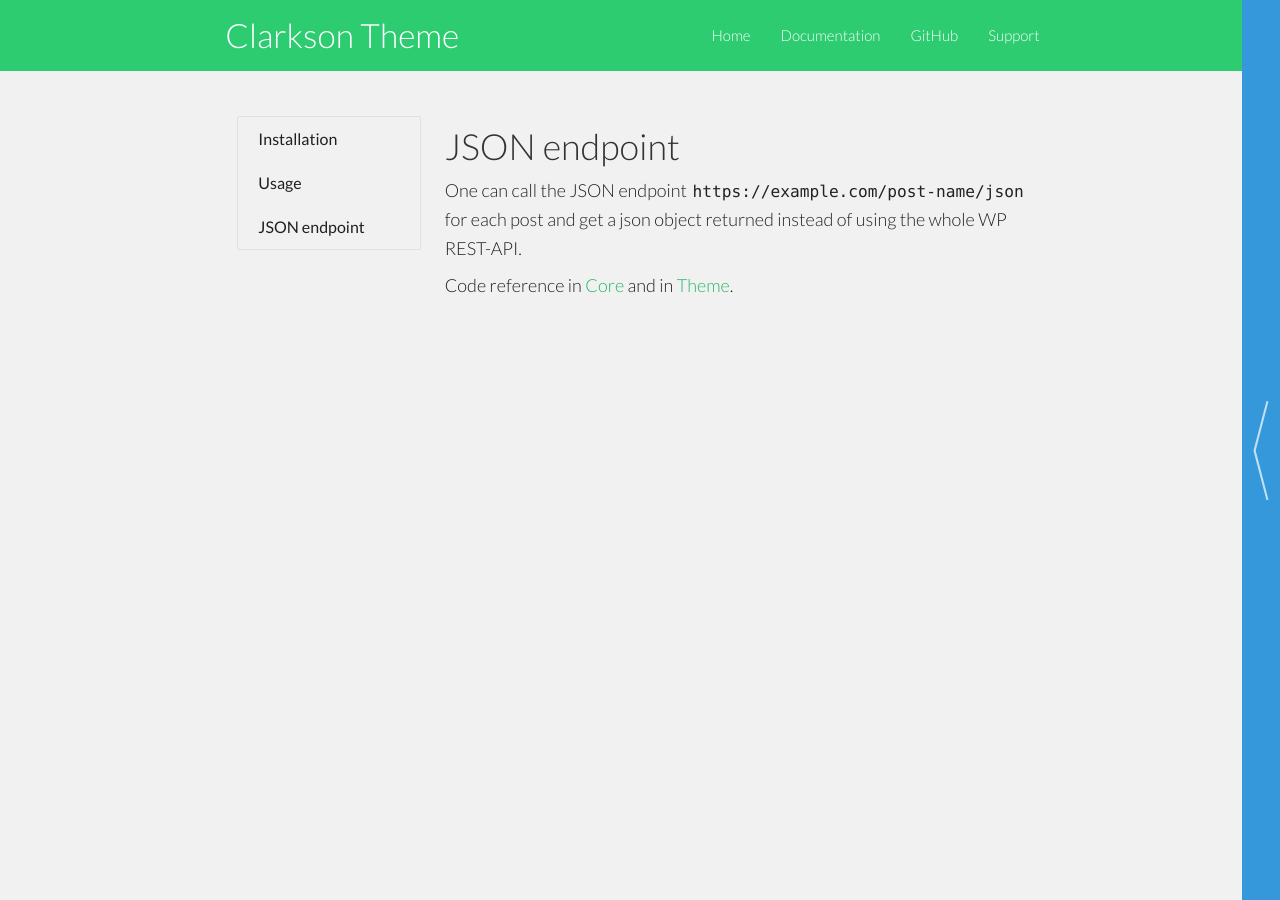
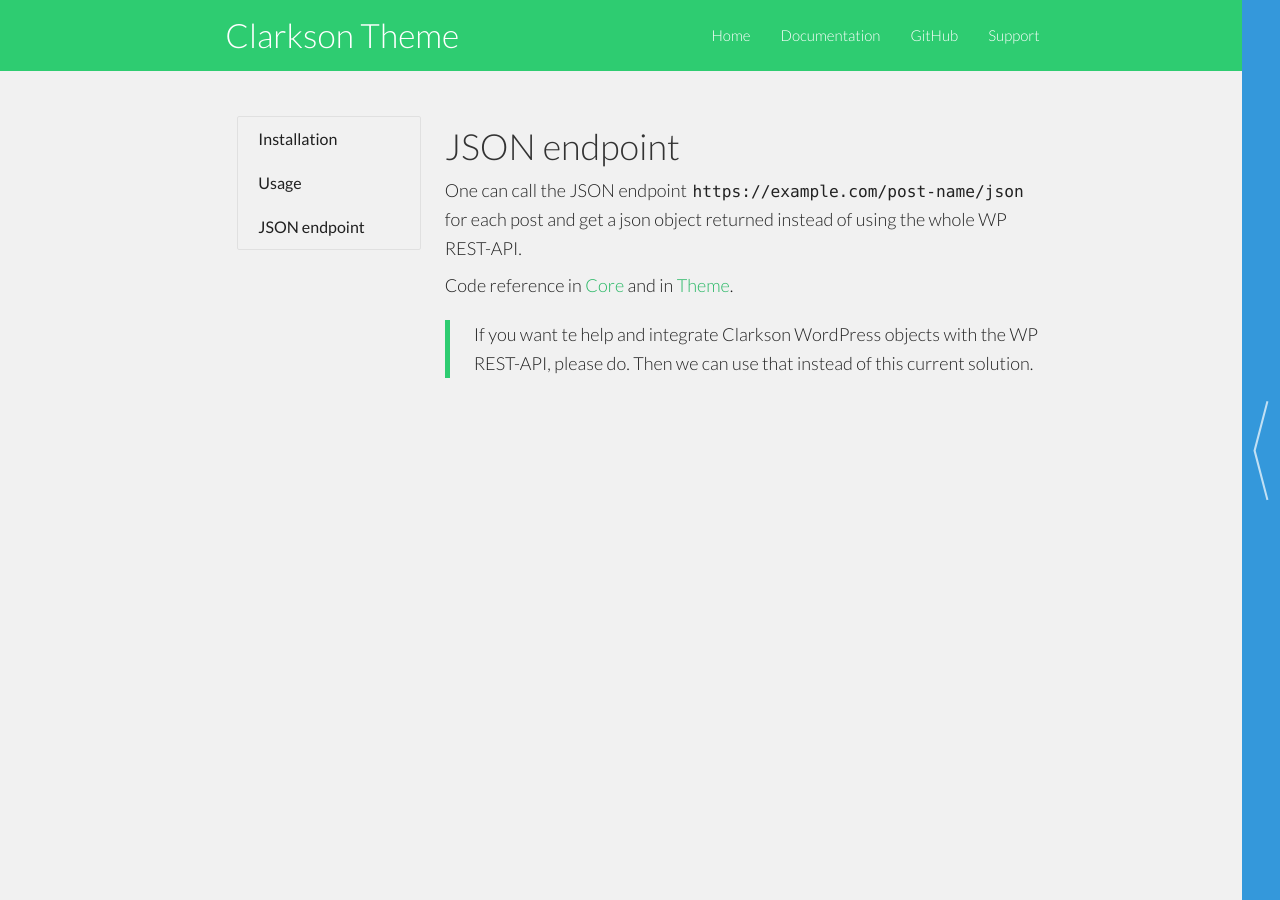
Before and after one commit to level-level/Clarkson-Theme, a Jekyll site: the page built from theme/docs/json.md, in a window 1280 px wide. Built offline with Jekyll 4.4.1, drawn with Linux system fonts in a browser that asks for light colours; some web fonts are replaced.

Commit message:
add JSON endpoint notice

```diff
--- a/theme/docs/json.md
+++ b/theme/docs/json.md
@@ -6,4 +6,7 @@ type: theme
 # JSON endpoint
 One can call the JSON endpoint `https://example.com/post-name/json` for each post and get a json object returned instead of using the whole WP REST-API.
 
-Code reference in [Core](https://github.com/level-level/Clarkson-Core/blob/master/lib/clarkson-core-templates.php#L23-L27){:target="_blank"} and in [Theme](https://github.com/level-level/Clarkson-Theme/blob/master/functions/rewrites.php){:target="_blank"}.
+
+Code reference in [Core](https://github.com/level-level/Clarkson-Core/blob/master/lib/clarkson-core-templates.php#L21){:target="_blank"} and in [Theme](https://github.com/level-level/Clarkson-Theme/blob/master/functions/rewrites.php){:target="_blank"}.
+
+> If you want te help and integrate Clarkson WordPress objects with the WP REST-API, please do. Then we can use that instead of this current solution.
```
